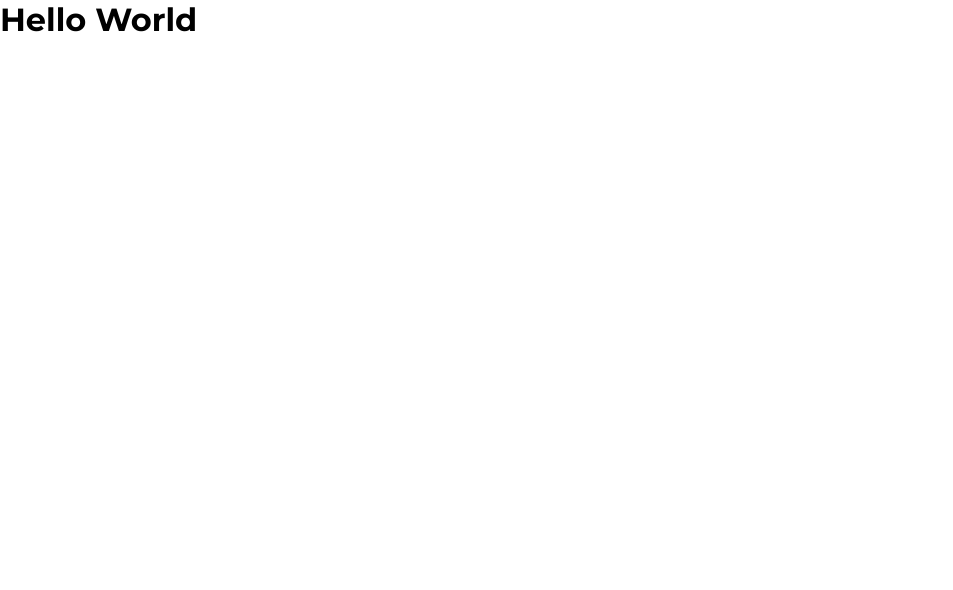
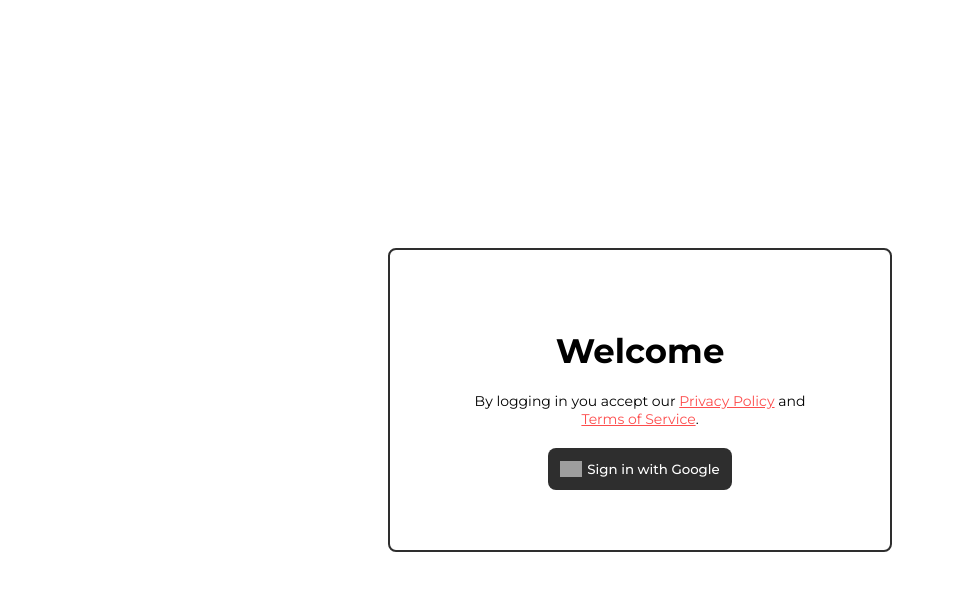
Before and after one commit to listentothefrog/tasksknockout, a React (Create React App) app: page / in a window 1280 px wide. Shown: the top 590 px of the page, without its empty margins (0-953 px from the left). Built offline with nearby package versions, Linux system fonts and the light colour scheme; grey boxes are pictures that could not be loaded.

Commit message:
Call Auth Components

```diff
--- a/src/App.js
+++ b/src/App.js
@@ -1,9 +1,10 @@
 import React from 'react'
+import Auth from './Components/Auth/Auth'
 
 function App() {
     return (
         <div>
-            <h1>Hello World</h1>
+            <Auth />
         </div>
     )
 }
```
